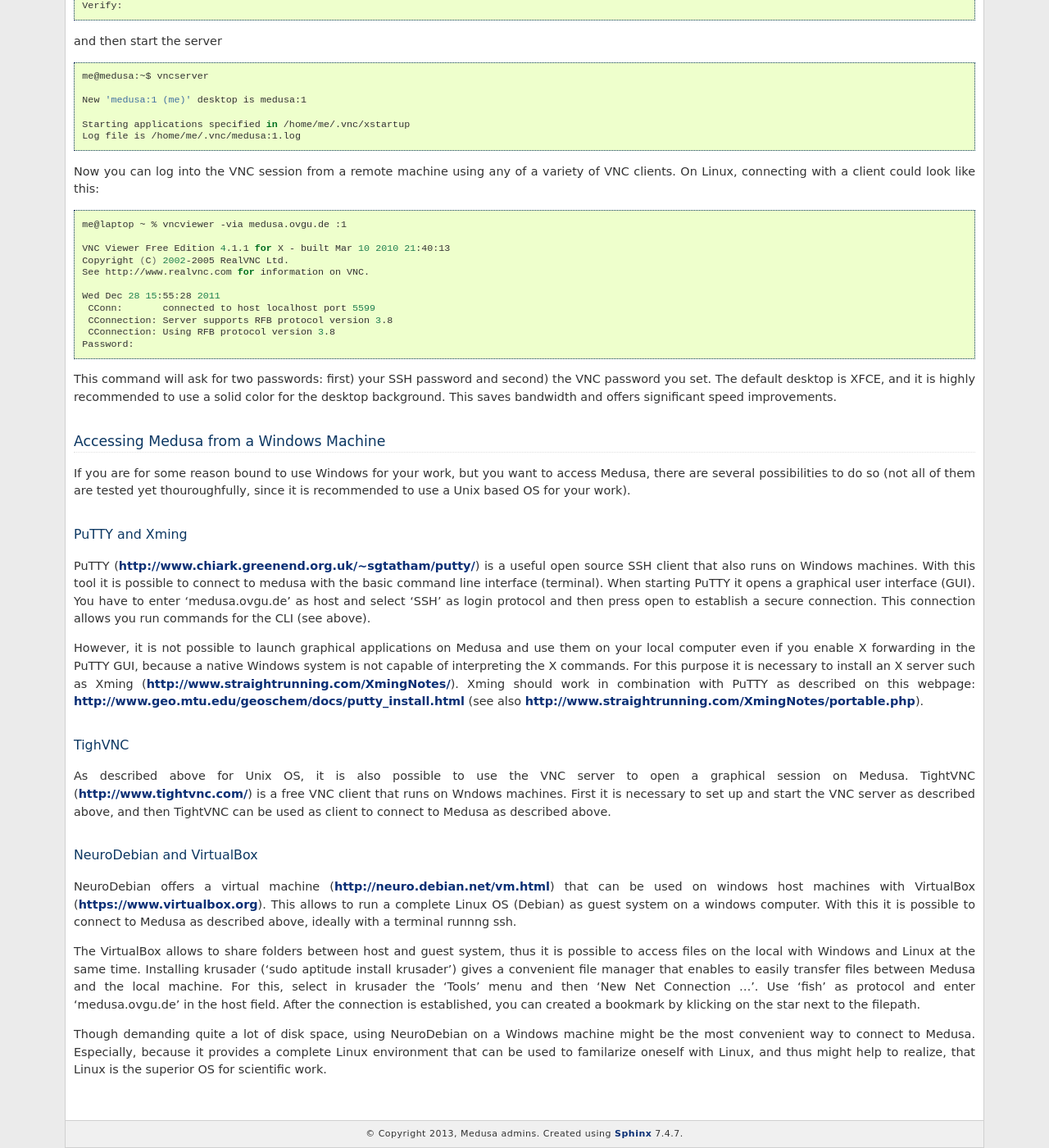
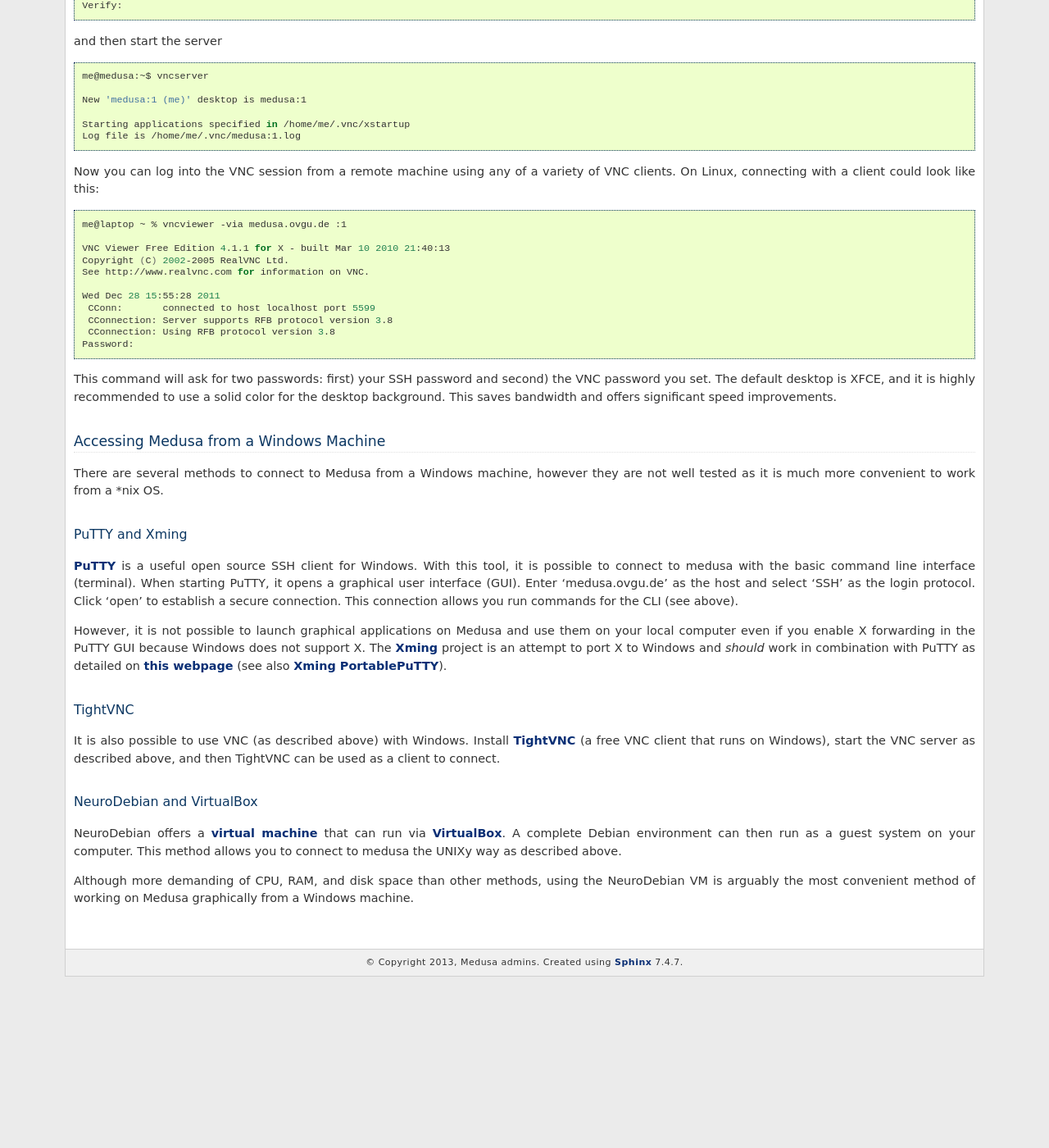
Before and after one commit to psychoinformatics-de/ipsy-docs, a Sphinx documentation site: the page built from source/userdoc/accessing_medusa.rst, in a window 1280 px wide and 1400 px high, scrolled down 772 px. Shown: the whole window at 82% size. Built offline with Sphinx 7.4.7, drawn with Linux system fonts in a browser that asks for light colours; formulas are drawn with MathJax 3; after the commit the page ends 1963 px from its top, so only the background shows below that.

Commit message:
Cleanup of methods to connect via Windows

```diff
--- a/source/userdoc/accessing_medusa.rst
+++ b/source/userdoc/accessing_medusa.rst
@@ -80,26 +80,45 @@ color for the desktop background. This saves bandwidth and offers significant sp
 
 Accessing Medusa from a Windows Machine
 =======================================
-If you are for some reason bound to use Windows for your work, but you want to access Medusa, there are several possibilities to do so (not all of them are tested yet thouroughfully, since it is recommended to use a Unix based OS for your work).
+There are several methods to connect to Medusa from a Windows machine, however they are not
+well tested as it is much more convenient to work from a \*nix OS.
 
 PuTTY and Xming
 ---------------
-PuTTY (http://www.chiark.greenend.org.uk/~sgtatham/putty/) is a useful open source SSH client that also runs on Windows machines. With this tool it is possible to connect to medusa with the basic command line interface (terminal). When starting PuTTY it opens a graphical user interface (GUI). You have to enter 'medusa.ovgu.de' as host and select 'SSH' as login protocol and then press open to establish a secure connection. This connection allows you run commands for the CLI (see above).
+`PuTTY`_ is a useful open source SSH client for Windows. With this tool, it is
+possible to connect to medusa with the basic command line interface (terminal).
+When starting PuTTY, it opens a graphical user interface (GUI). Enter
+'medusa.ovgu.de' as the host and select 'SSH' as the login protocol. Click 'open'
+to establish a secure connection. This connection allows you run commands for the CLI (see above).
 
-However, it is not possible to launch graphical applications on Medusa and use them on your local computer even if you enable X forwarding in the PuTTY GUI, because a native Windows system is not capable of interpreting the X commands. For this purpose it is necessary to install an X server such as Xming (http://www.straightrunning.com/XmingNotes/). Xming should work in combination with PuTTY as described on this webpage: http://www.geo.mtu.edu/geoschem/docs/putty_install.html (see also http://www.straightrunning.com/XmingNotes/portable.php).
+However, it is not possible to launch graphical applications on Medusa and use
+them on your local computer even if you enable X forwarding in the PuTTY GUI
+because Windows does not support X. The `Xming`_ project is an attempt to port X
+to Windows and *should* work in combination with PuTTY as detailed on `this webpage`_
+(see also `Xming PortablePuTTY`_).
 
+.. _PuTTY: http://www.chiark.greenend.org.uk/~sgtatham/putty/
+.. _Xming: http://www.straightrunning.com/XmingNotes/
+.. _this webpage: http://www.geo.mtu.edu/geoschem/docs/putty_install.html
+.. _Xming PortablePuTTY: http://www.straightrunning.com/XmingNotes/portable.php
 
-TighVNC
--------
+TightVNC
+--------
+It is also possible to use VNC (as described above) with Windows. Install `TightVNC`_
+(a free VNC client that runs on Windows), start the VNC server as described above, and
+then TightVNC can be used as a client to connect.
 
-As described above for Unix OS, it is also possible to use the VNC server to open a graphical session on Medusa. TightVNC (http://www.tightvnc.com/) is a free VNC client that runs on Wndows machines. First it is necessary to set up and start the VNC server as described above, and then TightVNC can be used as client to connect to Medusa as described above.
-
+.. _TightVNC: http://www.tightvnc.com/
 
 NeuroDebian and VirtualBox
 --------------------------
+NeuroDebian offers a `virtual machine`_ that can run via `VirtualBox`_. A complete
+Debian environment can then run as a guest system on your computer. This method allows
+you to connect to medusa the UNIXy way as described above.
 
-NeuroDebian offers a virtual machine (http://neuro.debian.net/vm.html) that can be used on windows host machines with VirtualBox (https://www.virtualbox.org). This allows to run a complete Linux OS (Debian) as guest system on a windows computer. With this it is possible to connect to Medusa as described above, ideally with a terminal runnng ssh.
+.. _virtual machine: http://neuro.debian.net/vm.html
+.. _VirtualBox: https://www.virtualbox.org
 
-The VirtualBox allows to share folders between host and guest system, thus it is possible to access files on the local  with Windows and Linux at the same time. Installing krusader ('sudo aptitude install krusader') gives a convenient file manager that enables to easily transfer files between Medusa and the local machine. For this, select in krusader the  'Tools' menu and then 'New Net Connection ...'. Use 'fish' as protocol and enter 'medusa.ovgu.de' in the host field. After the connection is established, you can created a bookmark by klicking on the star next to the filepath.
-
-Though demanding quite a lot of disk space, using NeuroDebian on a Windows machine might be the most convenient way to connect to Medusa. Especially, because it provides a complete Linux environment that can be used to familarize oneself with Linux, and thus might help to realize, that Linux is the superior OS for scientific work.
+Although more demanding of CPU, RAM, and disk space than other methods, using
+the NeuroDebian VM is arguably the most convenient method of working on Medusa
+graphically from a Windows machine.
```
